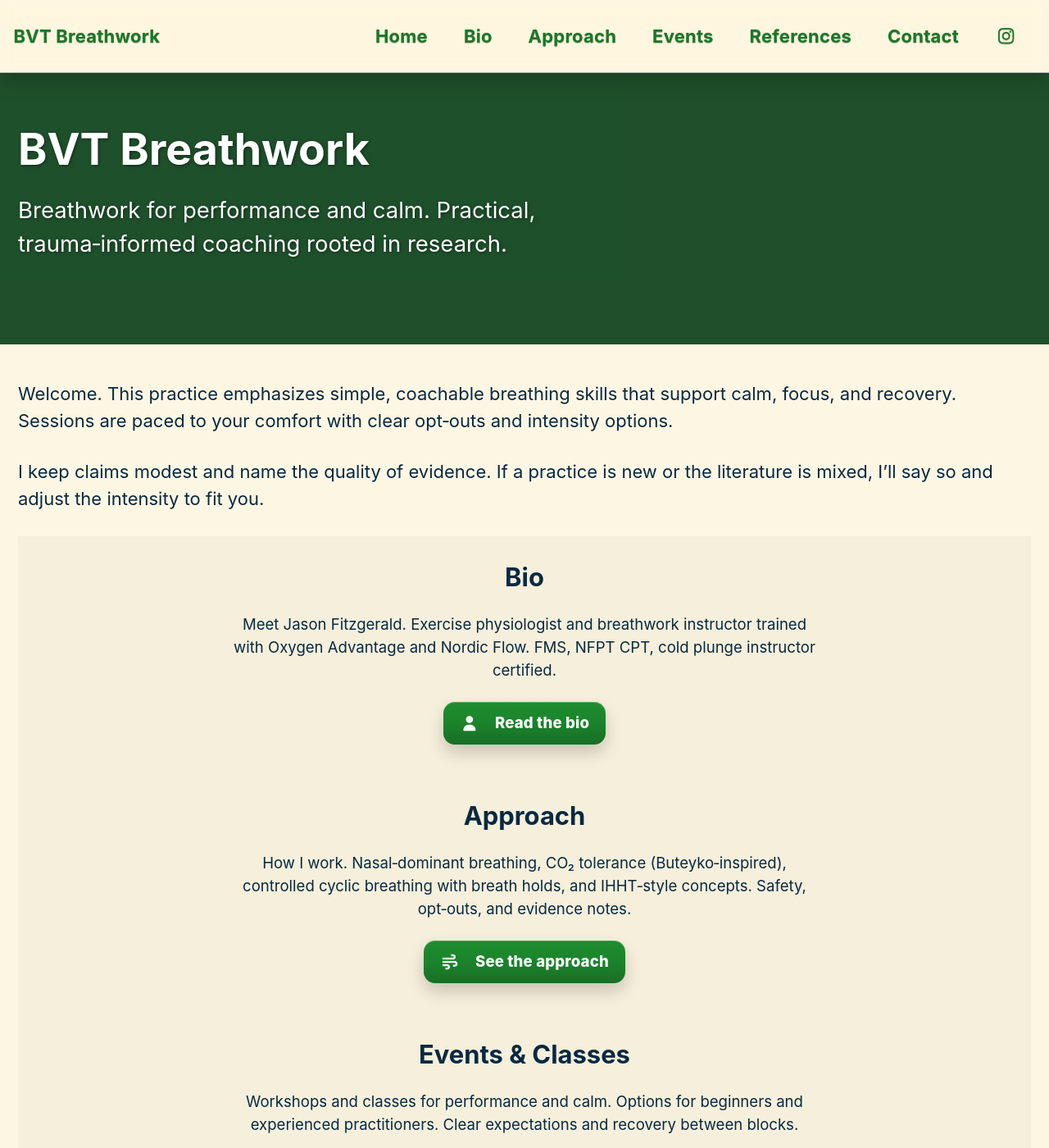
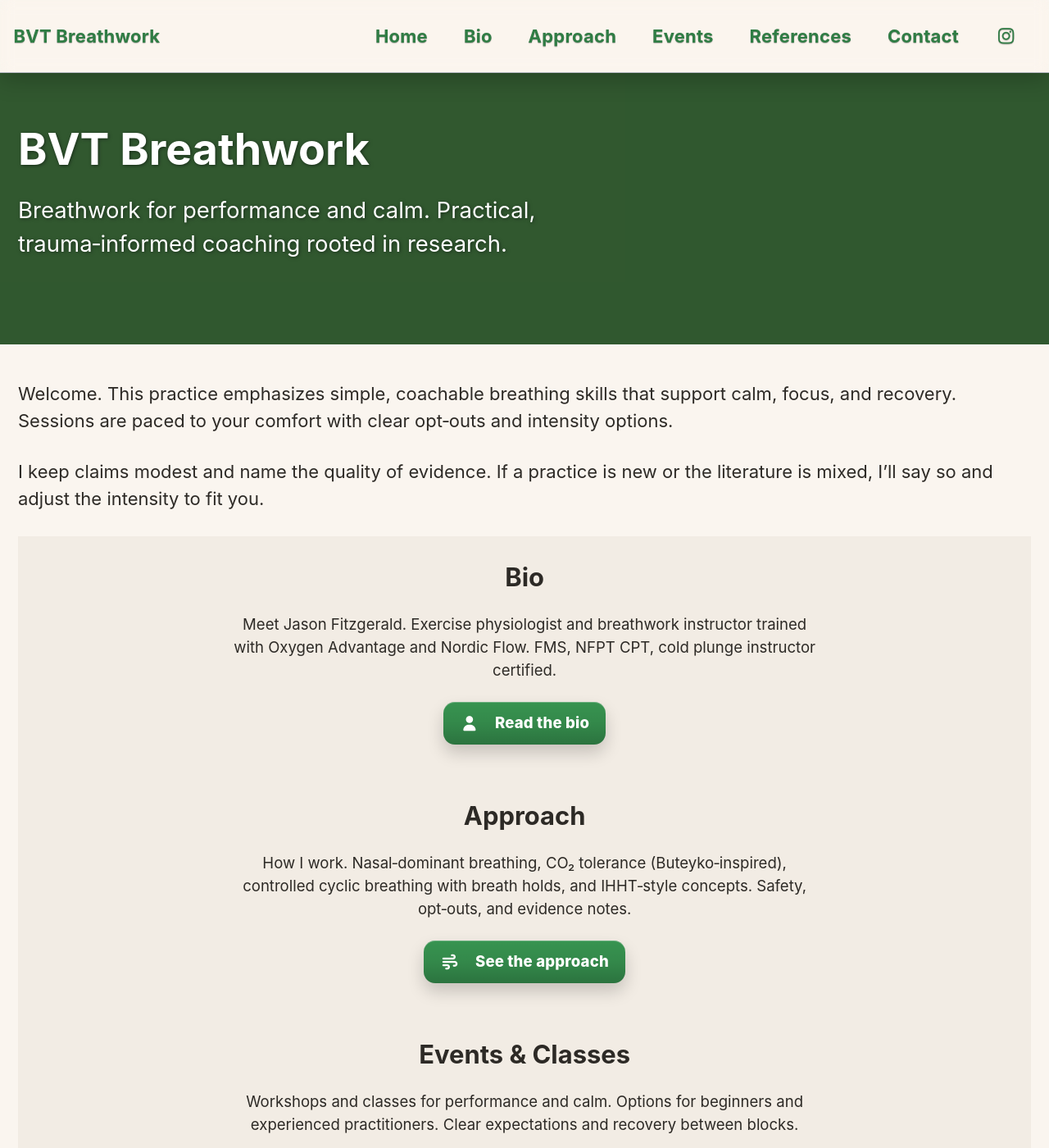
Before and after one commit to millerms/bvt-breathwork, a Jekyll site: the page built from _pages/home.md, in a window 1280 px wide and 1400 px high. Shown: the whole window at 82% size. Built offline with Jekyll 4.4.1, drawn with Linux system fonts in a browser that asks for light colours; cached includes are drawn as plain includes; the list of posts is cut into pages by our own code.

Commit message:
updated theme

```diff
--- a/_config.yml
+++ b/_config.yml
@@ -56,6 +56,9 @@ plugins:
   - jekyll-seo-tag
   - jekyll-sitemap
   - jekyll-include-cache
+
+# Theme default: 'system' | 'light' | 'dark'
+theme_default: system
 
 # References settings
 references:
--- a/_includes/head.html
+++ b/_includes/head.html
@@ -19,6 +19,7 @@
 <!-- Early theme boot to avoid flash -->
 <script>
   (function () {
+    var DEFAULT_THEME = '{{ site.theme_default | default: "system" }}'; // 'light' | 'dark' | 'system'
     try {
       var t = localStorage.getItem('theme');
       if (t === 'light' || t === 'dark') {
@@ -26,6 +27,10 @@
         return;
       }
     } catch (e) {}
+    if (DEFAULT_THEME === 'dark' || DEFAULT_THEME === 'light') {
+      document.documentElement.setAttribute('data-theme', DEFAULT_THEME);
+      return;
+    }
     if (window.matchMedia && window.matchMedia('(prefers-color-scheme: dark)').matches) {
       document.documentElement.setAttribute('data-theme', 'dark');
     } else {
--- a/_sass/custom/_masthead.scss
+++ b/_sass/custom/_masthead.scss
@@ -47,8 +47,9 @@
 /* Hidden links panel as frosted dropdown when visible */
 .masthead .greedy-nav { position: relative; }
 .masthead .greedy-nav .hidden-links {
-  /* Theme-responsive solid surface for readability */
-  background: var(--menu-panel-bg, var(--c-surface)) !important;
+  /* Theme-responsive panel with ~30% transparency */
+  background: var(--menu-panel-bg, var(--c-surface)) !important; /* fallback */
+  background: color-mix(in srgb, var(--menu-panel-bg, var(--c-surface)) 70%, transparent) !important;
   box-shadow: none;
   border: 1px solid var(--c-border);
   border-radius: var(--r-md);
@@ -101,11 +102,12 @@
 [data-theme='dark'] .masthead .greedy-nav .hidden-links a,
 [data-theme='dark'] .masthead .site-title,
 [data-theme='dark'] .masthead .site-title a {
-  -webkit-text-stroke: 0.3px rgba(0,0,0,.55);
+  -webkit-text-stroke: 0.1px rgba(0,0,0,.15);
 }
 
 /* Ensure hidden menu link colors are readable against panel */
-.masthead .greedy-nav .hidden-links a { color: var(--c-text) !important; }
+/* Match masthead link color tokens per theme */
+.masthead .greedy-nav .hidden-links a { color: var(--c-link) !important; }
 .masthead .greedy-nav .hidden-links a:hover { color: var(--c-link-hover) !important; }
 
 /* Remove global screen overlay when hamburger is open */
--- a/assets/css/theme.css
+++ b/assets/css/theme.css
@@ -1,67 +1,46 @@
-/* Theme palettes: Solarized Light and Dark (darker) */
+/* Theme palettes: Earth Light and Ocean Dark */
 
 :root,
 :root[data-theme='light'] {
-  /* Solarized Light */
-  --c-bg: #fdf6e3;          /* base3 */
-  --c-surface: #f5efdb;     /* base2+ */
-  --c-surface-footer: #e7dbbc;     /* base2+ */
-  --c-text: #072942;        /* base02 */
-  --c-muted: #93a1a1;       /* base1 */
-  --c-link: #197828;        /* green */
-  --c-link-hover: #17a72d;  /* green (hover) */
-  --c-link-visited: #7fb386;/* lighter green */
-  --c-border: rgba(7, 54, 66, 0.18);
-  --c-code-bg: #f3ead2;
-  --c-code-text: #586e75;   /* base01 */
-  --c-accent: #2aa198;      /* cyan */
+  /* Earth Light */
+  --c-bg: #faf5ef;              /* warm paper */
+  --c-surface: #f2ece4;         /* card surface */
+  --c-surface-footer: #e8e0d4;  /* footer surface */
+  --c-text: #2d2a26;            /* deep neutral */
+  --c-muted: #8a857e;           /* muted text */
+  --c-link: #2f7d44;            /* forest green */
+  --c-link-hover: #3faa5c;      /* brighter green */
+  --c-link-visited: #6bbe8a;    /* soft sage */
+  --c-border: rgba(0, 0, 0, 0.12);
+  --c-code-bg: #f6efe7;         /* warm panel */
+  --c-code-text: #4a463f;       /* readable code */
+  --c-accent: #c07a2c;          /* warm amber */
   /* Page header overlay (Light) */
-  --page-hero-overlay: rgba(7, 63, 24, 0.9);
+  --page-hero-overlay: rgba(21, 67, 21, 0.88); /* deep olive */
   /* Menu dropdown panel background (Light) */
   --menu-panel-bg: var(--c-surface);
   /* Legacy: glass tint var (unused by panel) */
   --menu-glass-bg: rgba(7, 63, 24, 0.22);
 }
 
-@media (prefers-color-scheme: dark) {
-  :root:not([data-theme]) {
-    --c-bg: #0b1f26;
-    --c-surface: #0f2730;
-    --c-surface-footer: #081c2a;
-    --c-text: #cdd7dd;
-    --c-muted: #8aa1a9;
-    --c-link: #2d81e2;
-    --c-link-hover: rgb(90, 172, 253);
-    --c-link-visited: #a3a7ff;
-    --c-border: rgba(255, 255, 255, 0.08);
-    --c-code-bg: #06212a;
-    --c-code-text: #bfe0ea;
-    --c-accent: #2aa198;
-    /* Page header overlay when following system dark */
-    --page-hero-overlay: rgba(12, 54, 92, 0.9);
-    /* Menu dropdown panel background (System Dark) */
-    --menu-panel-bg: var(--c-surface);
-    /* Legacy glass tint */
-    --menu-glass-bg: rgba(12, 54, 92, 0.22);
-  }
-}
+/* Fallback via JS: data-theme="dark|light" is set before CSS loads */
 
 :root[data-theme='dark'] {
-  /* Solarized Dark, slightly darker */
-  --c-bg: #0b1f26;          /* darker than base03 */
-  --c-surface: #0f2730;     /* deep teal-blue */
-  --c-surface-footer: #081c2a;
-  --c-text: #cdd7dd;        /* soft light */
-  --c-muted: #8aa1a9;       /* muted */
-  --c-link: #2d81e2;        /* bright blue */
-  --c-link-hover: rgb(90, 172, 253);  /* hover */
-  --c-link-visited: #a3a7ff;/* violet-ish */
+  /* Ocean Dark */
+  --c-bg: #0a1b26;
+  --c-surface: #0d2033;
+  --c-surface-footer: #0a1f2a;
+  --c-text: #d6e1e7;
+  --c-muted: #8aa4af;
+  --c-link: #288bc5;
+  --c-link-hover: #7ee3f3;
+  --c-link-visited: #a8d0ff;
   --c-border: rgba(255, 255, 255, 0.08);
-  --c-code-bg: #06212a;     /* panel for code */
-  --c-code-text: #bfe0ea;   /* code fg */
-  --c-accent: #2aa198;      /* cyan */
+  --c-code-bg: #071b26;
+  --c-code-text: #cde8f2;
+  --c-accent: #36d0b6;
   /* Page header overlay (Dark) */
-  --page-hero-overlay: rgba(12, 54, 92, 0.9);
+  --page-hero-overlay: rgba(11, 48, 74, 0.88);
   /* Menu dropdown panel background (Dark) */
   --menu-panel-bg: var(--c-surface);
   /* Legacy glass tint */
--- a/assets/js/reveal.js
+++ b/assets/js/reveal.js
@@ -1,5 +1,23 @@
 document.addEventListener('DOMContentLoaded', () => {
-  if (window.matchMedia('(prefers-reduced-motion: reduce)').matches) return;
+  const prefersReduce = window.matchMedia('(prefers-reduced-motion: reduce)').matches;
+  if (prefersReduce) return;
+
+  // Automatically tag common page content for reveal within _pages
+  const scopes = document.querySelectorAll('.page__content');
+  scopes.forEach(scope => {
+    scope.setAttribute('data-reveal-stagger', '');
+    const targets = scope.querySelectorAll([
+      'h1','h2','h3','h4','h5','h6',
+      'p','ul','ol','blockquote','hr',
+      'details.accordion',
+      '.feature__wrapper .archive__item',
+      '.feature__item',
+      'a.btn','a.btn-modern','.btn-modern',
+      '.notice','.card','.refs .ref-item'
+    ].join(','));
+    targets.forEach(el => { if (!el.classList.contains('reveal')) el.classList.add('reveal'); });
+  });
+
   const els = document.querySelectorAll('.reveal');
   if (!els.length) return;
   const io = new IntersectionObserver((entries, obs) => {
```
